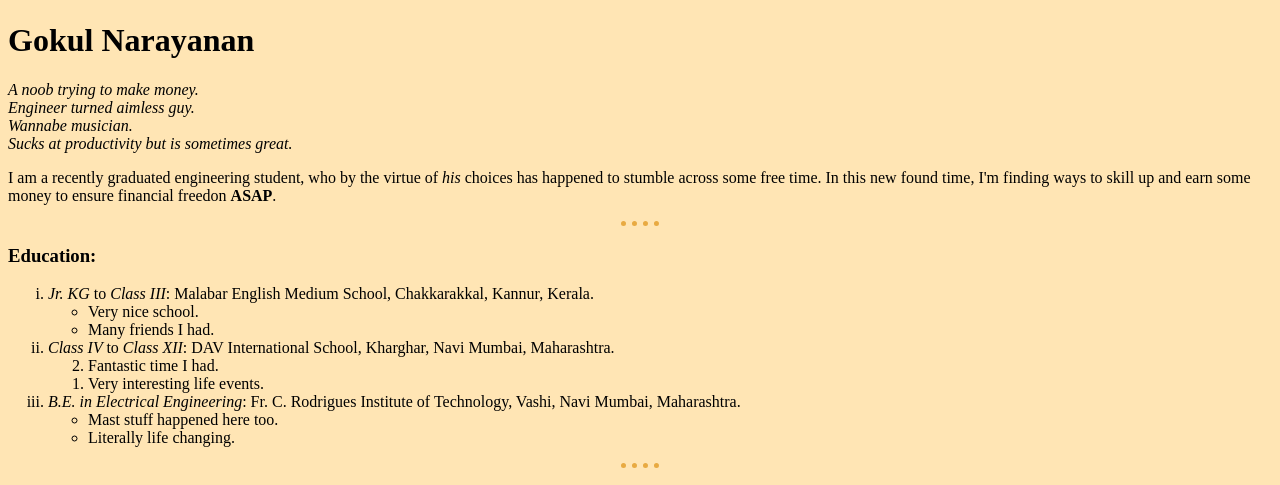
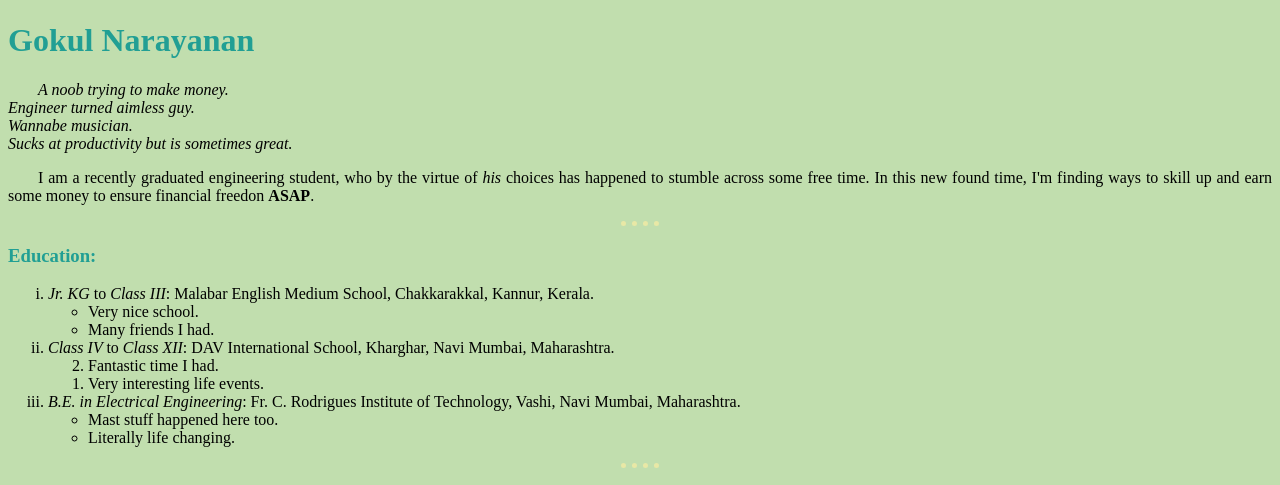
Before and after one commit to Gokul-0hno/personal-site, a plain HTML site: page index.html in a window 1280 px wide. Shown: the part 311-796 px from the top of the page. Drawn offline with Linux system fonts and the light colour scheme.

Commit message:
added css

```diff
--- /dev/null
+++ b/css/styles.css
@@ -0,0 +1,23 @@
+body{
+    background-color: #C1DEAE;
+  }
+
+  hr{
+    width: 3%;
+    border-style: dotted none none none;
+    border-width: 5px;
+    border-color: #E8E8A6;
+  }
+
+  h1{
+    color: #219F94;
+  }
+
+  h3{
+    color: #219F94;
+  }
+
+  p{
+    text-align: justify;
+    text-indent: 30px;
+  }
--- a/index.html
+++ b/index.html
@@ -3,19 +3,7 @@
   <head>
     <meta charset="UTF-8" />
     <title>Inside Gokul's mind</title>
-    <style>
-      body{
-        background-color: #FFE5B4;
-      }
-
-      hr{
-        width: 3%;
-        border-style: dotted none none none;
-        border-width: 5px;
-        border-color: #E8AA42;
-
-      }
-    </style>
+    <link rel="stylesheet" href="css/styles.css">
   </head>
 
   <body>
```
Also changed, not shown: contactme.html (+1 -0 lines), musings.html (+3 -0 lines).
